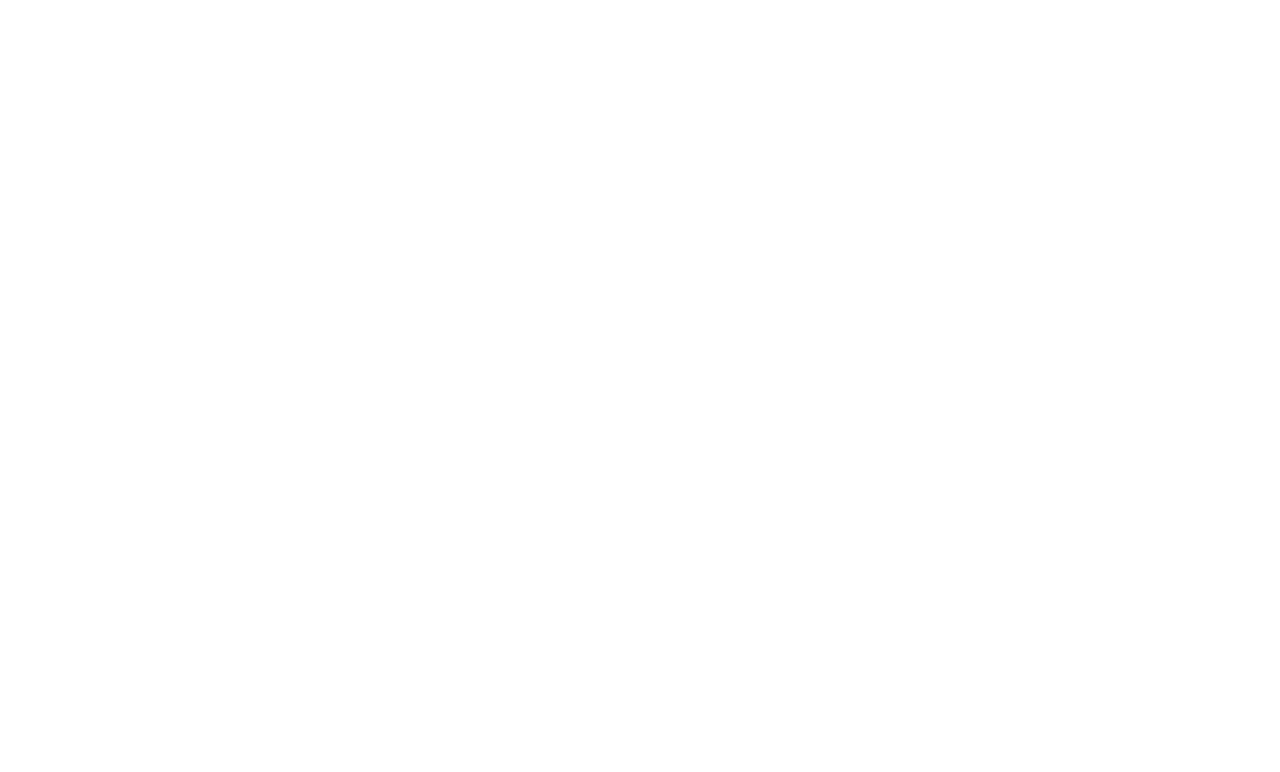
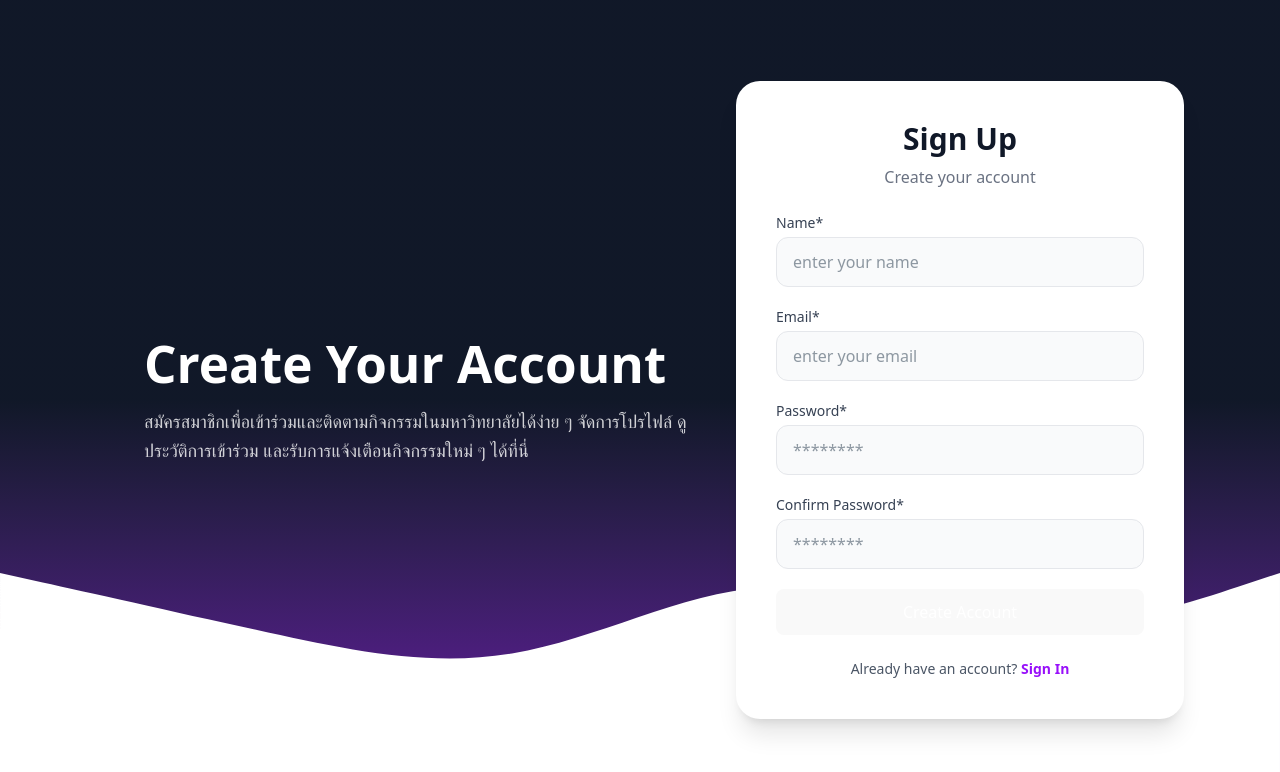
Before and after one commit to Pakorn-Yaothong/university-event-management, a React (Vite) app: page /register in a window 1280 px wide. Before the commit this address had no page. Shown: the top 772 px of the page. Built offline with nearby package versions, Linux system fonts and the light colour scheme.

Commit message:
add register page

```diff
--- a/src/App.jsx
+++ b/src/App.jsx
@@ -1,17 +1,18 @@
-import { BrowserRouter as Router, Routes, Route, Navigate } from "react-router-dom";
+import { BrowserRouter as Router, Routes, Route } from "react-router-dom";
 import EventsPage from "./pages/events/EventsPage";
 import LoginPage from "./pages/auth/LoginPage";
 import ForgotPasswordPage from "./pages/auth/ForgotPasswordPage";
+import RegisterPage from "./pages/auth/RegisterPage"; // ✅ import มา
+
 import "./styles/globals.css";
 
 function App() {
   return (
     <Router>
       <Routes>
-        {/* หน้าแรกให้ไป login */}
-        <Route path="/" element={<Navigate to="/login" />} />
-
+        <Route path="/" element={<LoginPage />} />         {/* หน้าแรกให้เป็น login */}
         <Route path="/login" element={<LoginPage />} />
+        <Route path="/register" element={<RegisterPage />} /> {/* ✅ เพิ่ม */}
         <Route path="/forgot-password" element={<ForgotPasswordPage />} />
         <Route path="/events" element={<EventsPage />} />
       </Routes>
--- a/src/pages/auth/LoginPage.jsx
+++ b/src/pages/auth/LoginPage.jsx
@@ -87,8 +87,14 @@ export default function LoginPage() {
 
         <p className="text-center text-sm text-gray-600 mt-6">
           Not registered yet?{" "}
-          <span className="font-semibold text-purple-600 cursor-pointer">Create an Account</span>
+          <span
+            onClick={() => navigate("/register")}
+            className="font-semibold text-purple-600 cursor-pointer"
+          >
+            Create an Account
+          </span>
         </p>
+
       </div>
 
       {/* Background curve */}
--- a/src/pages/auth/RegisterPage.jsx
+++ b/src/pages/auth/RegisterPage.jsx
@@ -0,0 +1,102 @@
+import { useNavigate } from "react-router-dom";
+
+export default function RegisterPage() {
+  const navigate = useNavigate();
+
+  const handleRegister = (e) => {
+    e.preventDefault();
+    // TODO: ทำ register จริง เช่น call API
+    navigate("/login");
+  };
+
+  return (
+    <div className="relative min-h-screen flex items-center justify-center bg-gradient-to-b from-gray-900 via-gray-900 to-purple-800">
+      {/* Left: Welcome Text */}
+      <div className="hidden lg:flex flex-col text-white px-12 w-1/2">
+        <h1 className="text-4xl font-bold mb-4">Create Your Account</h1>
+        <p className="text-lg opacity-80 leading-relaxed">
+          สมัครสมาชิกเพื่อเข้าร่วมและติดตามกิจกรรมในมหาวิทยาลัยได้ง่าย ๆ
+          จัดการโปรไฟล์ ดูประวัติการเข้าร่วม และรับการแจ้งเตือนกิจกรรมใหม่ ๆ ได้ที่นี่
+        </p>
+      </div>
+
+      {/* Right: Register Form */}
+      <div className="relative z-10 bg-white rounded-3xl shadow-xl w-full max-w-md p-10">
+        <h3 className="text-3xl font-bold text-center text-gray-900 mb-2">Sign Up</h3>
+        <p className="text-center text-gray-500 mb-6">Create your account</p>
+
+        <form onSubmit={handleRegister} className="space-y-5">
+          <div>
+            <label className="block text-sm font-medium text-gray-700 mb-1">Name*</label>
+            <input
+              type="text"
+              placeholder="enter your name"
+              className="w-full px-4 py-3 rounded-xl border border-gray-200 bg-gray-50 focus:ring-2 focus:ring-purple-500 outline-none"
+              required
+            />
+          </div>
+
+          <div>
+            <label className="block text-sm font-medium text-gray-700 mb-1">Email*</label>
+            <input
+              type="email"
+              placeholder="enter your email"
+              className="w-full px-4 py-3 rounded-xl border border-gray-200 bg-gray-50 focus:ring-2 focus:ring-purple-500 outline-none"
+              required
+            />
+          </div>
+
+          <div>
+            <label className="block text-sm font-medium text-gray-700 mb-1">Password*</label>
+            <input
+              type="password"
+              placeholder="********"
+              className="w-full px-4 py-3 rounded-xl border border-gray-200 bg-gray-50 focus:ring-2 focus:ring-purple-500 outline-none"
+              required
+            />
+          </div>
+
+          <div>
+            <label className="block text-sm font-medium text-gray-700 mb-1">Confirm Password*</label>
+            <input
+              type="password"
+              placeholder="********"
+              className="w-full px-4 py-3 rounded-xl border border-gray-200 bg-gray-50 focus:ring-2 focus:ring-purple-500 outline-none"
+              required
+            />
+          </div>
+
+          <button
+            type="submit"
+            className="w-full bg-purple-600 hover:bg-purple-700 text-white font-semibold py-3 rounded-xl transition"
+          >
+            Create Account
+          </button>
+        </form>
+
+        <p className="text-center text-sm text-gray-600 mt-6">
+          Already have an account?{" "}
+          <span
+            onClick={() => navigate("/login")}
+            className="font-semibold text-purple-600 cursor-pointer hover:underline"
+          >
+            Sign In
+          </span>
+        </p>
+      </div>
+
+      {/* Background curve */}
+      <svg
+        className="absolute bottom-0 left-0 w-full"
+        xmlns="http://www.w3.org/2000/svg"
+        viewBox="0 0 1440 320"
+      >
+        <path
+          fill="#fff"
+          fillOpacity="1"
+          d="M0,64L48,74.7C96,85,192,107,288,128C384,149,480,171,576,154.7C672,139,768,85,864,80C960,75,1056,117,1152,122.7C1248,128,1344,96,1392,80L1440,64V320H0Z"
+        ></path>
+      </svg>
+    </div>
+  );
+}
```
